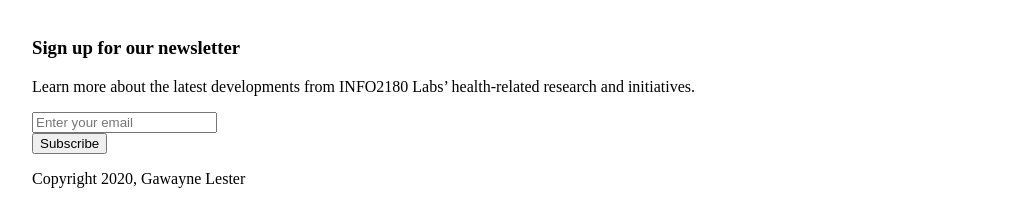
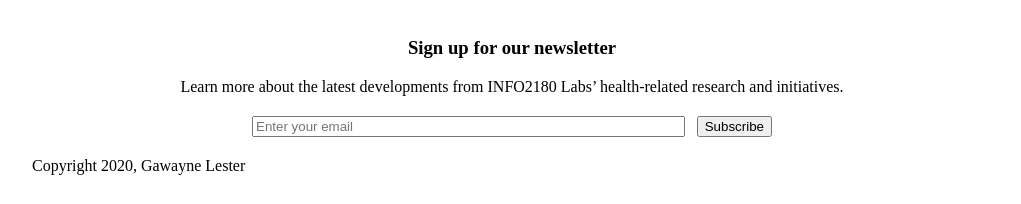
Before and after one commit to lestereducation-spec/info2180-project1, a plain HTML site: page index.html in a window 1280 px wide. Shown: the part 1479-1683 px from the top of the page, without its empty margins (128-1149 px from the left). Drawn offline with Linux system fonts and the light colour scheme.

Commit message:
Implemented the Newsletter section layout (7)

```diff
--- a/styles.css
+++ b/styles.css
@@ -108,3 +108,23 @@ nav ul {
     flex: 1;
     min-width: 0;
 }
+
+.newsletter .container {
+    text-align: center;
+}
+
+.newsletter form {
+    display: flex;
+    max-width: 520px;
+    margin: 20px auto;
+    gap: 12px;
+}
+
+.newsletter .form-group {
+  flex: 1;
+  min-width: 0;
+}
+
+.newsletter input {
+  width: 100%;
+}
```
